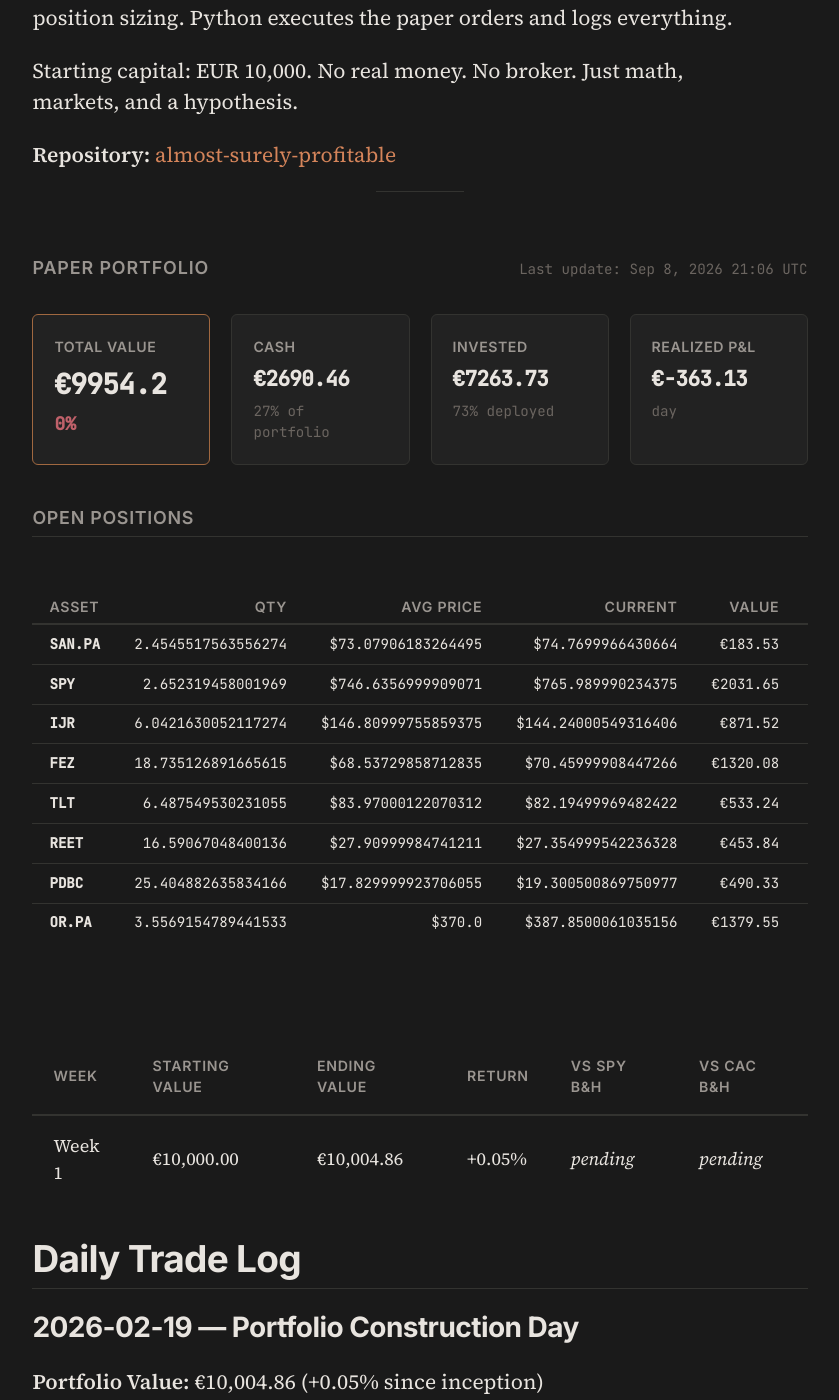
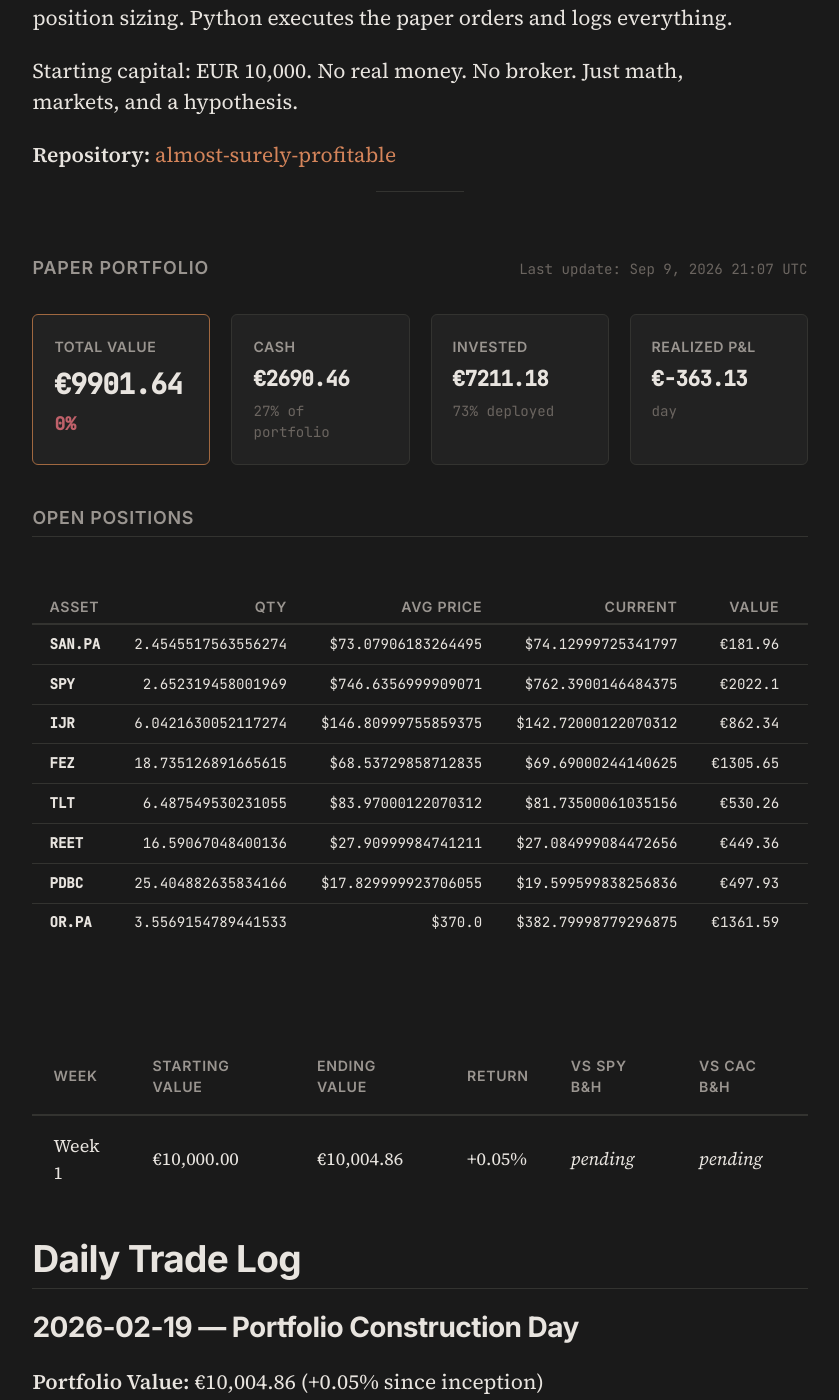
Before and after one commit to Alm0stSurely/alm0stsurely.github.io, a Jekyll site: the page built from trading.md, in a window 1280 px wide and 1400 px high, scrolled down 854 px. Shown: the whole window, without its empty margins (220-1059 px from the left). Built offline with Jekyll 4.4.1, drawn with Linux system fonts in a browser that asks for light colours.

Commit message:
Daily trading sync 2026-09-09 — all HOLD (5th consecutive), portfolio €9,901.64 (-0.53% day)

```diff
--- a/_data/portfolio.json
+++ b/_data/portfolio.json
@@ -1,81 +1,81 @@
 {
  "cash": 2690.4635731850058,
  "total_realized_pnl": -363.1263234702452,
- "last_updated": "2026-09-08T21:06:40.846436",
- "total_value": 9954.197768977658,
- "positions_value": 7263.734195792652,
+ "last_updated": "2026-09-09T21:07:04.642839",
+ "total_value": 9901.640804083974,
+ "positions_value": 7211.1772308989675,
  "positions": [
   {
    "ticker": "SAN.PA",
    "quantity": 2.4545517563556274,
    "avg_price": 73.07906183264495,
-   "current_price": 74.7699966430664,
-   "market_value": 183.52682658294302,
-   "unrealized_pnl": 4.150487008802855,
-   "unrealized_pnl_pct": 0.023138430735383405
+   "current_price": 74.12999725341797,
+   "market_value": 181.9559149570149,
+   "unrealized_pnl": 2.5795753828747365,
+   "unrealized_pnl_pct": 1.4380800661887416
   },
   {
    "ticker": "SPY",
    "quantity": 2.652319458001969,
    "avg_price": 746.6356999909071,
-   "current_price": 765.989990234375,
-   "market_value": 2031.650155733371,
-   "unrealized_pnl": 51.333760608567445,
-   "unrealized_pnl_pct": 0.025921999502171614
+   "current_price": 762.3900146484375,
+   "market_value": 2022.1018704384571,
+   "unrealized_pnl": 41.78547531365348,
+   "unrealized_pnl_pct": 0.021100403661011992
   },
   {
    "ticker": "IJR",
    "quantity": 6.0421630052117274,
    "avg_price": 146.80999755859375,
-   "current_price": 144.24000549316406,
-   "market_value": 871.5216250623322,
-   "unrealized_pnl": -15.528310981427012,
-   "unrealized_pnl_pct": -0.017505565752795434
+   "current_price": 142.72000122070312,
+   "market_value": 862.337511479505,
+   "unrealized_pnl": -24.712424564254206,
+   "unrealized_pnl_pct": -0.027859113179661076
   },
   {
    "ticker": "FEZ",
    "quantity": 18.735126891665615,
    "avg_price": 68.53729858712835,
-   "current_price": 70.45999908447266,
-   "market_value": 1320.0770236342382,
-   "unrealized_pnl": 36.02203779241404,
-   "unrealized_pnl_pct": 0.02805334521465065
+   "current_price": 69.69000244140625,
+   "market_value": 1305.6510388202325,
+   "unrealized_pnl": 21.596052978408352,
+   "unrealized_pnl_pct": 0.016818635663215013
   },
   {
    "ticker": "TLT",
    "quantity": 6.487549530231055,
    "avg_price": 83.97000122070312,
-   "current_price": 82.19499969482422,
-   "market_value": 533.2441316574985,
-   "unrealized_pnl": -11.515410315375107,
-   "unrealized_pnl_pct": -0.021138519710313795
+   "current_price": 81.73500061035156,
+   "market_value": 530.2598648131212,
+   "unrealized_pnl": -14.499677159752423,
+   "unrealized_pnl_pct": -0.026616655684893787
   },
   {
    "ticker": "REET",
    "quantity": 16.59067048400136,
    "avg_price": 27.90999984741211,
-   "current_price": 27.354999542236328,
-   "market_value": 453.837783495251,
-   "unrealized_pnl": -9.207827181691528,
-   "unrealized_pnl_pct": -0.01988535679720683
+   "current_price": 27.084999084472656,
+   "market_value": 449.35829486996437,
+   "unrealized_pnl": -13.687315806978177,
+   "unrealized_pnl_pct": -0.029559325240051865
   },
   {
    "ticker": "PDBC",
    "quantity": 25.404882635834166,
    "avg_price": 17.829999923706055,
-   "current_price": 19.300500869750977,
-   "market_value": 490.32695940883883,
-   "unrealized_pnl": 37.357903950154366,
-   "unrealized_pnl_pct": 0.08247341291851625
+   "current_price": 19.599599838256836,
+   "market_value": 497.92553360022924,
+   "unrealized_pnl": 44.95647814154478,
+   "unrealized_pnl_pct": 0.09924845328787649
   },
   {
    "ticker": "OR.PA",
    "quantity": 3.5569154789441533,
    "avg_price": 370.0,
-   "current_price": 387.8500061035156,
-   "market_value": 1379.549690218179,
-   "unrealized_pnl": 63.4909630088423,
-   "unrealized_pnl_pct": 0.04824325973923139
+   "current_price": 382.79998779296875,
+   "market_value": 1361.5872019204435,
+   "unrealized_pnl": 45.52847471110681,
+   "unrealized_pnl_pct": 0.034594561602618285
   }
  ]
 }
```
Also changed, not shown: _trading_analysis.md (+27 -38 lines).
